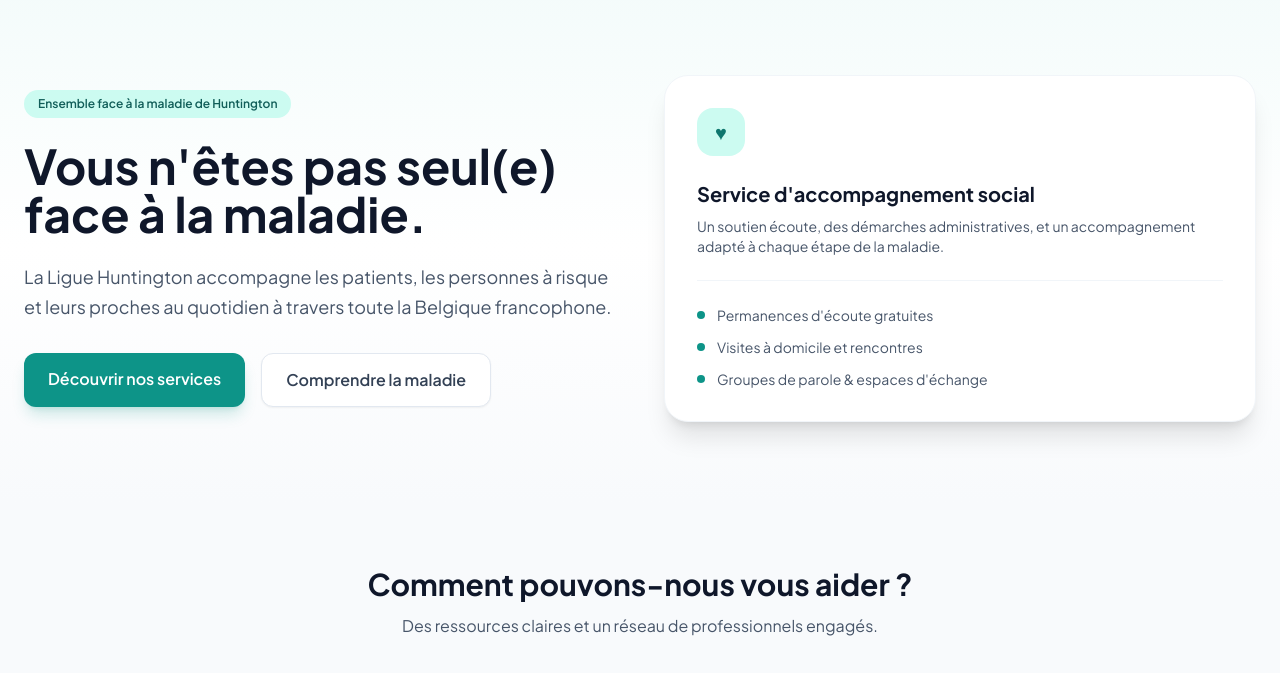
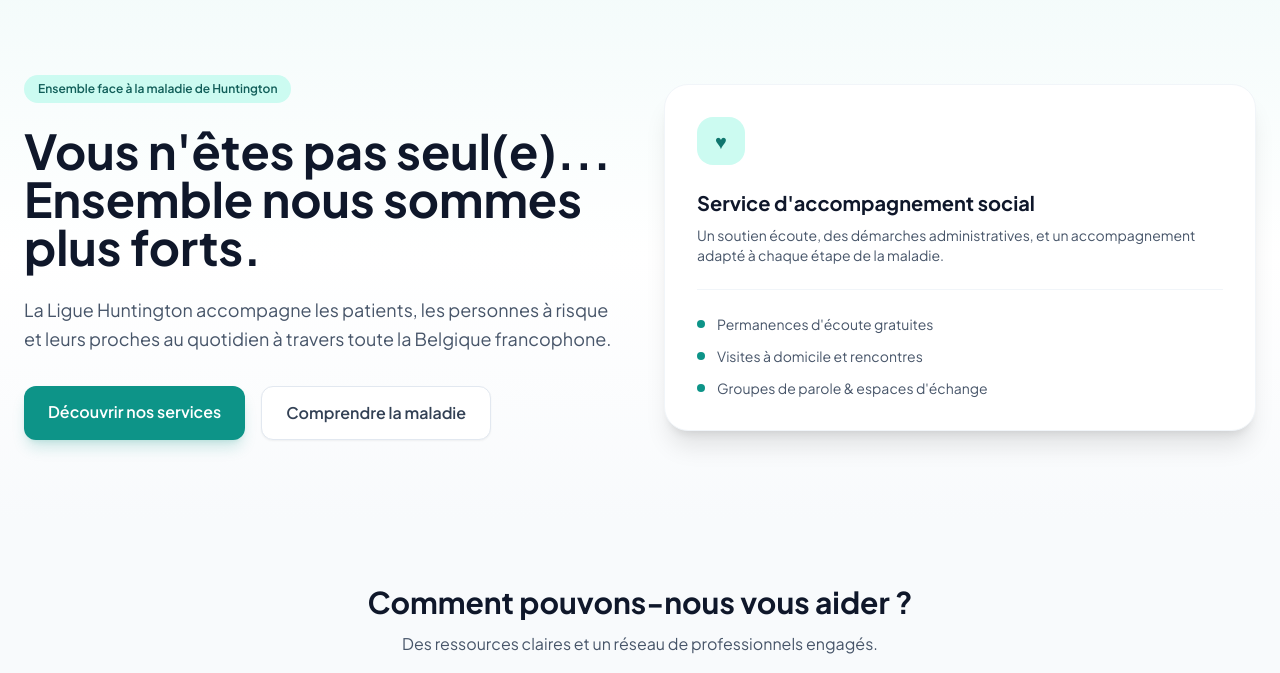
Before and after one commit to rq20/rq20.github.io, a plain HTML site: page index.html in a window 1280 px wide. Shown: the part 127-800 px from the top of the page. Drawn offline with nearby package versions, Linux system fonts and the light colour scheme.

Commit message:
Update header text for Huntington disease support

```diff
--- a/index.html
+++ b/index.html
@@ -76,7 +76,7 @@
           Ensemble face à la maladie de Huntington
         </span>
         <h1 class="text-4xl sm:text-5xl font-extrabold text-slate-900 leading-tight mb-6">
-          Vous n'êtes pas seul(e) face à la maladie.
+          Vous n'êtes pas seul(e)... Ensemble nous sommes plus forts.
         </h1>
         <p class="text-lg text-slate-600 mb-8 leading-relaxed">
           La Ligue Huntington accompagne les patients, les personnes à risque et leurs proches au quotidien à travers toute la Belgique francophone.
```
